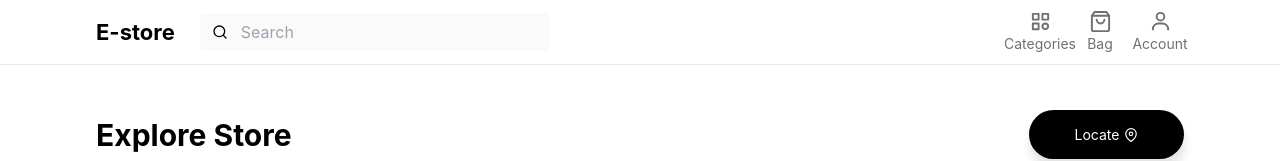
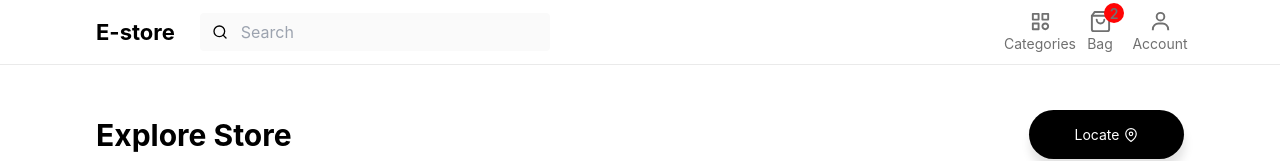
Before and after one commit to techhub-community/e-StoreBuilder, a Next.js app: page / in a window 1280 px wide. Shown: the top 161 px of the page. Built offline with nearby package versions, Linux system fonts and the light colour scheme.

Commit message:
Contexts Added for State

```diff
--- a/components/Navbar/Navbar.module.css
+++ b/components/Navbar/Navbar.module.css
@@ -62,6 +62,19 @@
   align-items: center;
   justify-content: center;
   color: #707070;
+  position: relative;
+}
+.cart_count {
+  display: block;
+  width: 20px;
+  height: 20px;
+  background-color: rgb(255, 4, 4);
+  position: absolute;
+  top: -5px;
+  right: 0px;
+  border-radius: 50%;
+  font-size: 14px;
+  font-weight: 600;
 }
 
 .navButton svg {
--- a/components/Navbar/Navbar.tsx
+++ b/components/Navbar/Navbar.tsx
@@ -1,17 +1,22 @@
-import React from 'react'
+import React, { useContext } from 'react'
 import {FiSearch,FiShoppingBag,FiMenu} from "react-icons/fi"
 import {BiCategory,BiUser} from "react-icons/bi"
 import styles from "./Navbar.module.css"
+import { AppContext } from '../../contexts/AppContext'
 function NavOption({Icon,text}){
+    const {cart,setCart,user} = useContext(AppContext);
     return (
         <button className={styles.navButton}>
             {Icon}
             <span>{text}</span>
+            {text==="Bag" && <span className={styles.cart_count}>{cart.items.length}</span>}
         </button>
     )
 
 }
 function Navbar() {
+
+    const {user} = useContext(AppContext);
     return (
         <nav className={styles.header}>
             <div className={styles.header__container}>
--- /dev/null
+++ b/contexts/AppContext.js
@@ -0,0 +1,22 @@
+import { createContext, useState } from "react";
+
+const AppContext = createContext();
+
+const AppProvider = ({ children }) => {
+  const [user, setUser] = useState(null);
+  const [cart, setCart] = useState({ items: ["Apple", "Orange"], price: 0 });
+  return (
+    <AppContext.Provider
+      value={{
+        user,
+        setUser,
+        cart,
+        setCart,
+      }}
+    >
+      {children}
+    </AppContext.Provider>
+  );
+};
+
+export { AppContext, AppProvider };
--- a/pages/_app.tsx
+++ b/pages/_app.tsx
@@ -1,6 +1,7 @@
 import "../styles/globals.css";
 // import "tailwindcss/tailwind.css";
 import { ThemeProvider } from "next-themes";
+import {AppProvider} from "../contexts/AppContext"
 
 function MyApp({ Component, pageProps }) {
   return (
@@ -9,7 +10,9 @@ function MyApp({ Component, pageProps }) {
       storageKey="nightwind-mode"
       defaultTheme="system" // default "light"
     >
+      <AppProvider>
       <Component {...pageProps} />
+     </AppProvider>
     </ThemeProvider>
   );
 }
--- a/pages/index.tsx
+++ b/pages/index.tsx
@@ -8,6 +8,8 @@ import Cookies from "js-cookie"
 import axios from "axios";
 import WhatsappFab from "../components/WhatsappFab/WhatsappFab";
 import FeaturedOffer from "../components/FeaturedOffer/FeaturedOffer";
+import {AppContext} from "../contexts/AppContext"
+import {useEffect,useContext} from "react"
 const getDetails = async (lat, long) => {
   try {
     const r = await axios.get(
@@ -21,6 +23,10 @@ const getDetails = async (lat, long) => {
 
 
 export default function Home() {
+
+  const {user,setUser} = useContext(AppContext);
+
+
 
   const [address,setAddress] = React.useState(Cookies.get('location'))
   const [button_label,setLabel] = React.useState(Cookies.get('location')?'Remove Location':'Locate')
```
